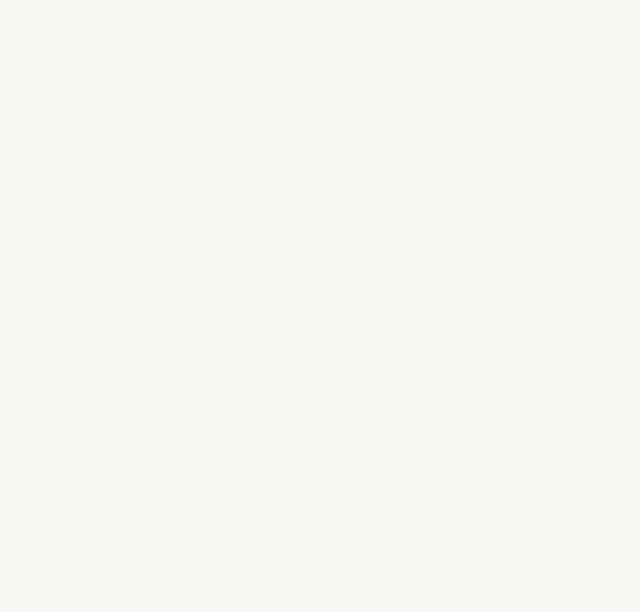
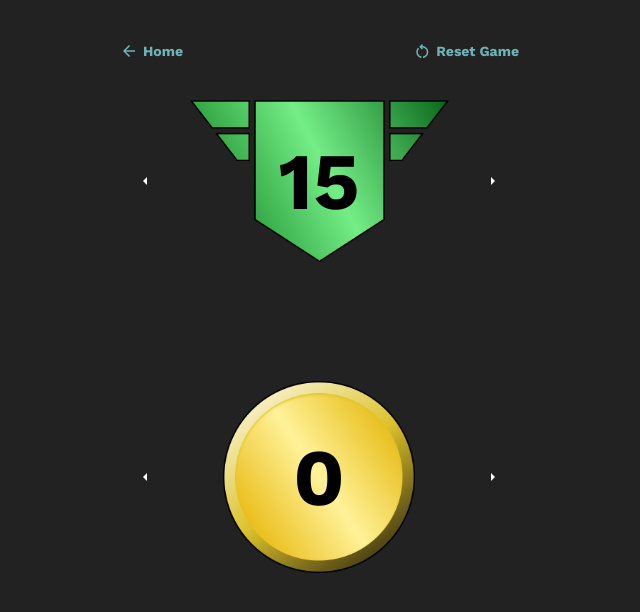
Before and after one commit to atrombet/game-scores, a Vue app: page /star-realms-academy in a window 1280 px wide. Before the commit this address had no page. Shown: the top 612 px of the page, without its empty margins (321-961 px from the left). Built offline with nearby package versions, Linux system fonts and the light colour scheme.

Commit message:
Add star realms academy game.

```diff
--- a/src/components/StarRealmsCounter.vue
+++ b/src/components/StarRealmsCounter.vue
@@ -39,6 +39,7 @@ const emit = defineEmits(['increment', 'decrement'])
   background-position: center;
   background-size: contain;
   background-repeat: no-repeat;
+  max-height: 24vh;
 
   &.enemy {
     border: var(--error) 2px solid;
--- a/src/router/index.js
+++ b/src/router/index.js
@@ -23,6 +23,11 @@ const router = createRouter({
       path: '/star-realms',
       name: 'star-realms',
       component: () => import('../views/StarRealmsGame.vue')
+    },
+    {
+      path: '/star-realms-academy',
+      name: 'star-realms-academy',
+      component: () => import('../views/StarRealmsAcademyGame.vue')
     }
   ]
 })
--- a/src/views/HomeView.vue
+++ b/src/views/HomeView.vue
@@ -9,6 +9,7 @@ import { RouterLink } from 'vue-router'
       <RouterLink to="/canasta">Canasta</RouterLink>
       <RouterLink to="/qwirkle">Qwirkle</RouterLink>
       <RouterLink to="/star-realms">Star Realms</RouterLink>
+      <RouterLink to="/star-realms-academy">Star Realms Academy</RouterLink>
     </div>
   </main>
 </template>
--- /dev/null
+++ b/src/views/StarRealmsAcademyGame.vue
@@ -0,0 +1,53 @@
+<script setup>
+import { ref } from 'vue'
+import { GoHomeButton, StarRealmsCounter } from '@/components'
+
+const trade = ref(0)
+const authority = ref(15)
+
+const resetGame = () => {
+  trade.value = 0
+  authority.value = 15
+}
+</script>
+
+<template>
+  <main class="page dark-mode starRealms">
+    <header class="mb-md">
+      <div class="flex-between mb-md">
+        <GoHomeButton />
+        <div class="flex-column align-end">
+          <button flat @click="resetGame"><i>restart_alt</i>Reset Game</button>
+        </div>
+      </div>
+    </header>
+    <div class="starRealms__grid">
+      <StarRealmsCounter
+        type="authority"
+        @decrement="authority--"
+        :value="authority"
+        @increment="authority++"
+      />
+      <StarRealmsCounter type="trade" @decrement="trade--" :value="trade" @increment="trade++" />
+    </div>
+  </main>
+</template>
+
+<style lang="scss">
+.starRealms {
+  height: calc(90vh - 3 * var(--xl));
+  max-width: 400px;
+  margin: 0 auto;
+  background-color: var(--gray-darkest);
+  color: var(--white);
+  overflow: hidden;
+
+  &__grid {
+    display: grid;
+    grid-template-rows: auto;
+    gap: var(--xl);
+    height: calc(100% - 2 * var(--xl));
+    max-height: 95vh;
+  }
+}
+</style>
```
